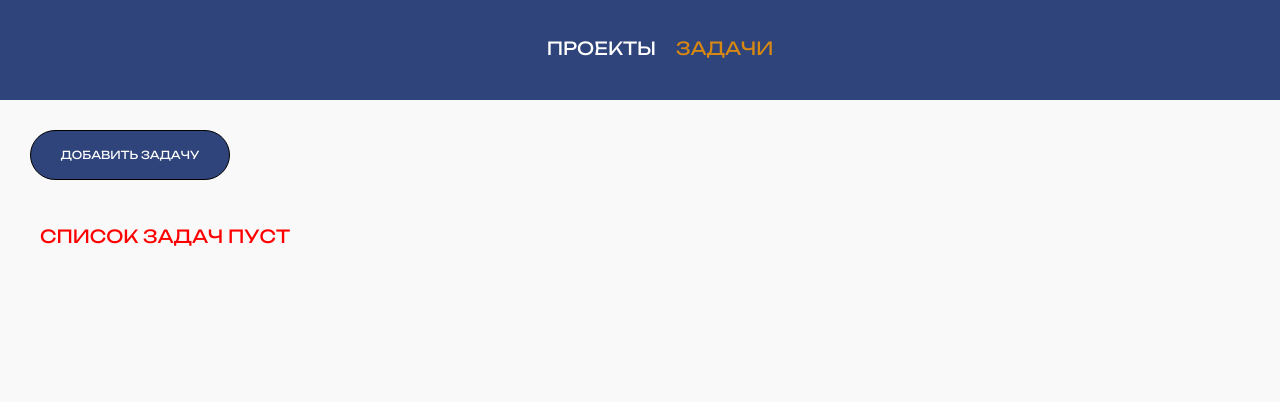
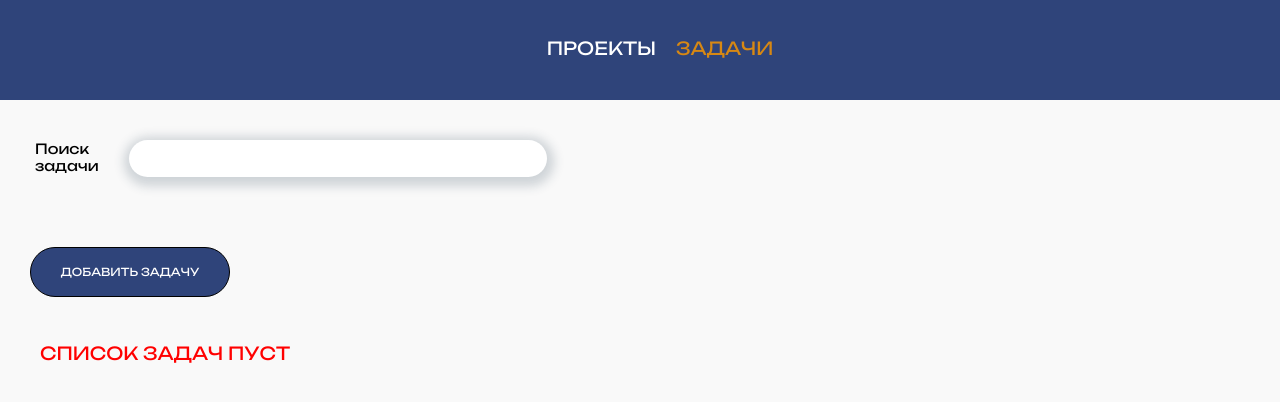
Before and after one commit to RezantsevaYana/ToDo_application, a React (Create React App) app: page /tasks in a window 1280 px wide. Shown: the top 402 px of the page. Built offline with nearby package versions, Linux system fonts and the light colour scheme.

Commit message:
add search input component

```diff
--- /dev/null
+++ b/src/components/SearchForm/SearchForm.scss
@@ -0,0 +1,30 @@
+.search-form {
+    display: flex;
+    flex-direction: row;
+    align-items: center;
+    justify-content: space-between;
+    width: 40%;
+    margin: 40px 0 40px 35px;
+
+    &__title {
+        font-family: 'Unbounded';
+        font-weight: 400;
+        font-size: 14px;
+        line-height: normal;
+        color: black;
+    }
+
+    &__input {
+    width: 100%;
+    height: 100%;
+    font-family: 'Unbounded';
+    font-weight: 400;
+    font-size: 14px;
+    line-height: normal;
+    color: black;
+    border: none;
+    border-radius: 50px;
+    padding: 10px;
+    box-shadow: 1px 3px 11px 6px rgba(34, 60, 80, 0.2);
+    }
+}
--- /dev/null
+++ b/src/components/SearchForm/SearchForm.tsx
@@ -0,0 +1,14 @@
+import React from "react";
+import './SearchForm.scss';
+
+
+function SearchForm() {
+  return (
+    <form className="search-form">
+      <label className="search-form__title">Поиск задачи</label>
+      <input className="search-form__input"></input>
+    </form>
+  );
+}
+
+export default SearchForm;
--- a/src/components/TasksList/TasksList.tsx
+++ b/src/components/TasksList/TasksList.tsx
@@ -6,6 +6,7 @@ import { getTasks } from '../../store/application/selectors';
 import { ProjectType } from '../ProjectsList/ProjectsList';
 import { sortTasks } from '../../store/application/action';
 import { updateTasksInLocalStorage } from '../../util';
+import SearchForm from '../SearchForm/SearchForm';
 
 export type TaskStatusType = 'queue' | 'development' | 'done';
 export type TaskPriorityType = 'low' | 'medium' | 'hight';
@@ -128,6 +129,7 @@ function TasksList(props: PropsType) {
 
   return (
     <section className='tasks-page'>
+      <SearchForm/>
       <button className='add-task-btn' onClick={handleOpenAddTaskPopup}>Добавить задачу</button>
       <div className='tasks'>
         {
```
